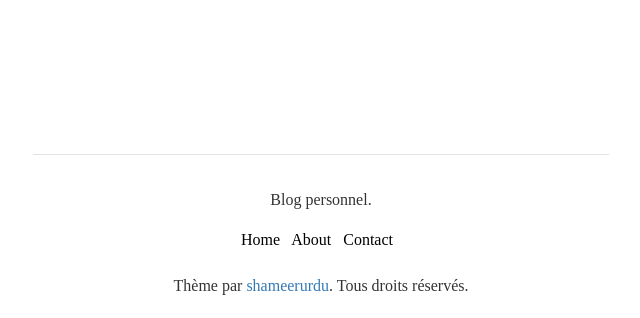
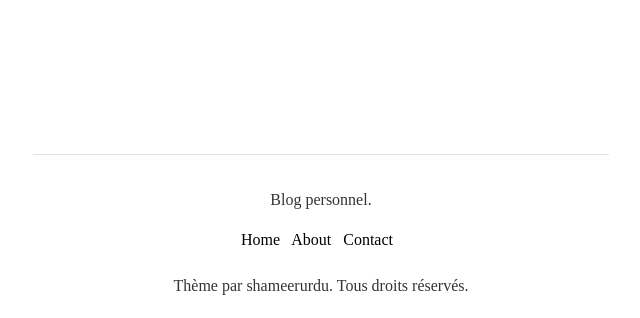
Before and after one commit to raphaeldeux/raphaeldeux.github.io, a plain HTML site: page index.html in a window 1280 px wide. Shown: the part 482-800 px from the top of the page, without its empty margins (319-959 px from the left). Drawn offline with Linux system fonts and the light colour scheme; a web font is replaced by a local one.

Commit message:
Update index.html

```diff
--- a/index.html
+++ b/index.html
@@ -82,7 +82,7 @@
   </section>
 
 
-  <section class="copyright">Thème par <a href="https://github.com/shameerurdu">shameerurdu</a>. Tous droits réservés.</section>
+  <section class="copyright">Thème par <a class="copyright-name" href="https://github.com/shameerurdu">shameerurdu</a>. Tous droits réservés.</section>
     <!-- Bootstrap core JavaScript
     ================================================== -->
     <!-- Placed at the end of the document so the pages load faster -->
```
